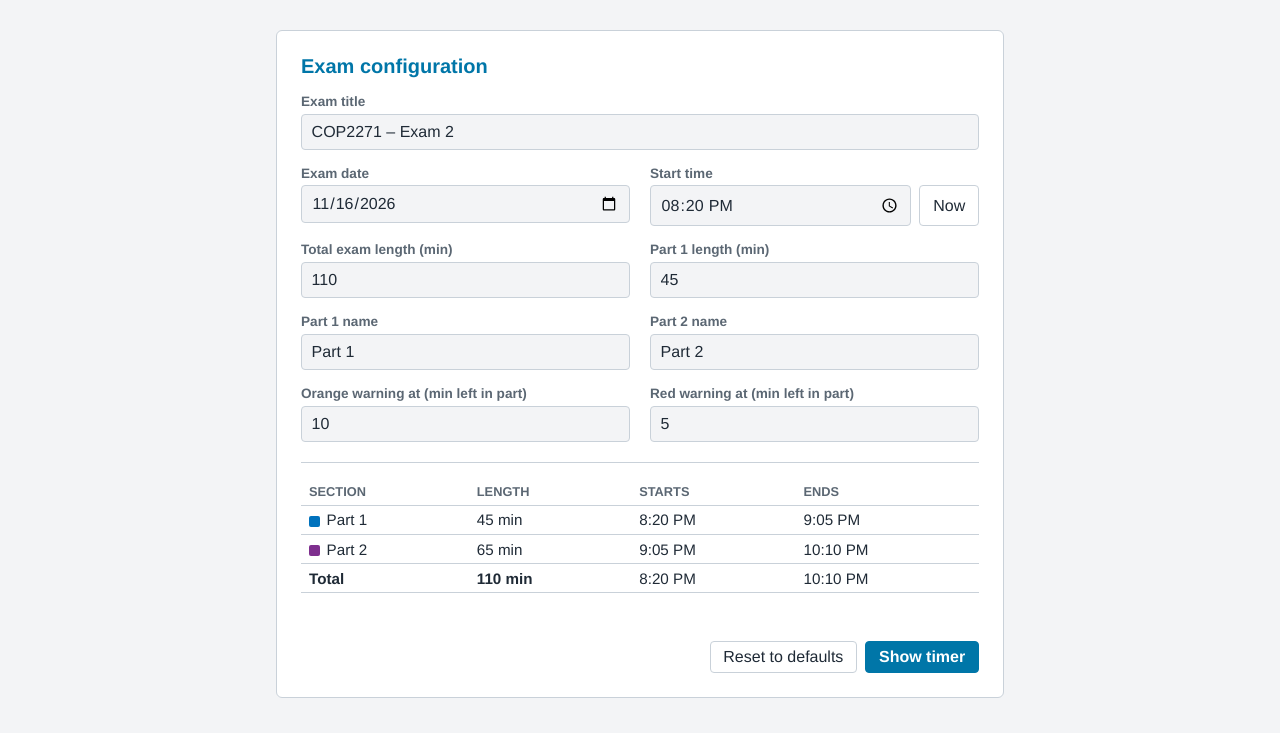
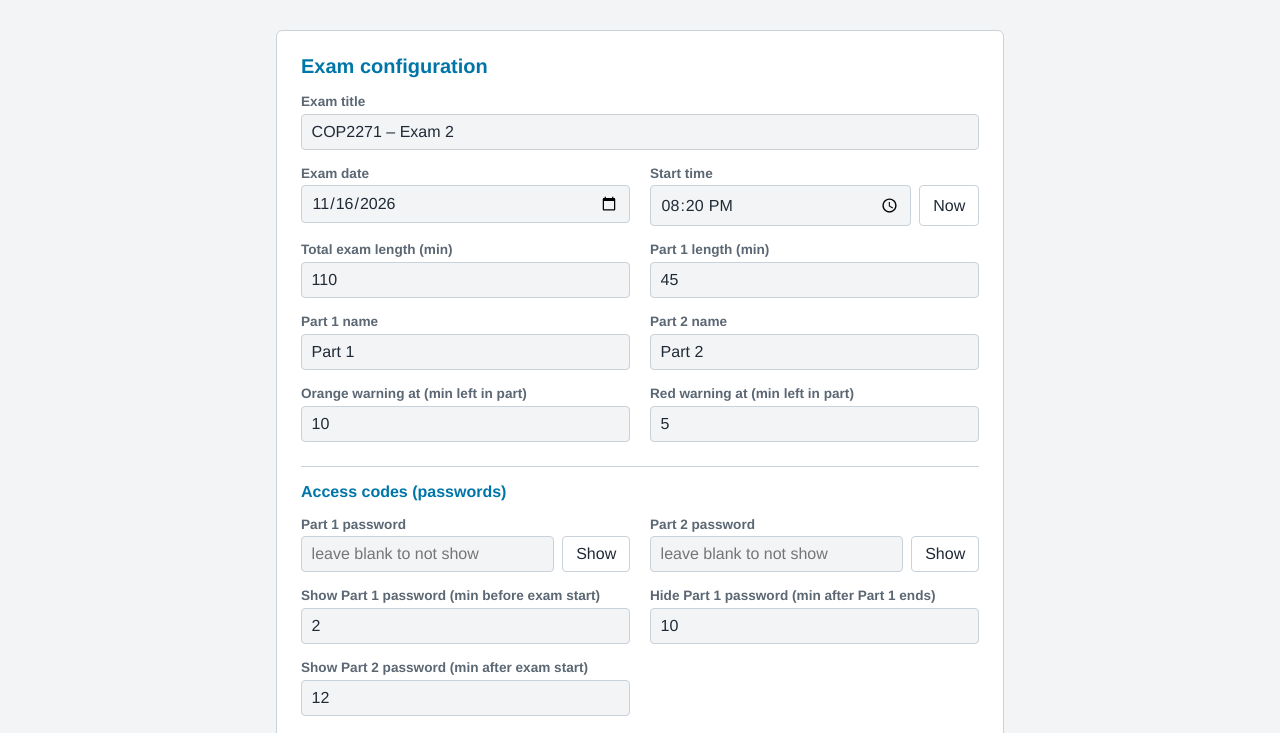
Before and after one commit to EdwinMartePhd/Exam-Timer-Visualization, a plain HTML site: page index.html in a window 1280 px wide. Shown: the part 55-788 px from the top of the page. Drawn offline with Linux system fonts and the light colour scheme.

Commit message:
Add Part 1 / Part 2 access codes with timed display
Co-Authored-By: Claude Opus 5.5 <noreply@anthropic.com>
Claude-Session: https://claude.ai/code/session_01GP3JtWefxcg3bXsckghXtq

```diff
--- a/index.html
+++ b/index.html
@@ -104,6 +104,18 @@
   .pill.now{background:var(--accent);border-color:var(--accent);color:#fff}
   .pill.done{color:var(--ok);border-color:var(--ok)}
 
+  /* ---------- access codes ---------- */
+  .section-title{grid-column:1/-1;margin:.5rem 0 0;padding-top:1rem;border-top:1px solid var(--border);
+                 font-size:1rem;color:var(--accent)}
+  .codes{display:flex;gap:1.25rem;margin-top:1.25rem}
+  .code{flex:1;background:var(--panel);border:1px solid var(--border);border-top:6px solid var(--c);
+        border-radius:6px;padding:.9rem 1.25rem}
+  .code span{display:block;font-size:.85rem;text-transform:uppercase;letter-spacing:.06em;color:var(--muted);font-weight:600}
+  .code b{display:block;font-family:Consolas,"Courier New",monospace;font-weight:700;
+          font-size:clamp(2rem,4.5vw,4rem);letter-spacing:.06em;color:var(--c);word-break:break-all;margin:.15rem 0}
+  .code small{color:var(--muted);font-size:.9rem}
+  .code.c1{--c:var(--p1)} .code.c2{--c:var(--p2)}
+
   [hidden]{display:none!important}
   @media (max-width:900px){ .grid{grid-template-columns:1fr} .form{grid-template-columns:1fr} }
   /* Hide the toolbar in fullscreen for a clean projector view (S still opens setup) */
@@ -168,6 +180,34 @@
         <label for="fCrit">Red warning at (min left in part)</label>
         <input id="fCrit" type="number" min="0" step="1">
       </div>
+
+      <h3 class="section-title">Access codes (passwords)</h3>
+      <div>
+        <label for="fPw1">Part 1 password</label>
+        <div class="row">
+          <input id="fPw1" type="password" autocomplete="off" placeholder="leave blank to not show">
+          <button class="btn pwToggle" type="button" data-for="fPw1">Show</button>
+        </div>
+      </div>
+      <div>
+        <label for="fPw2">Part 2 password</label>
+        <div class="row">
+          <input id="fPw2" type="password" autocomplete="off" placeholder="leave blank to not show">
+          <button class="btn pwToggle" type="button" data-for="fPw2">Show</button>
+        </div>
+      </div>
+      <div>
+        <label for="fPw1Before">Show Part 1 password (min before exam start)</label>
+        <input id="fPw1Before" type="number" min="0" step="1">
+      </div>
+      <div>
+        <label for="fPw1Hide">Hide Part 1 password (min after Part 1 ends)</label>
+        <input id="fPw1Hide" type="number" min="0" step="1">
+      </div>
+      <div>
+        <label for="fPw2After">Show Part 2 password (min after exam start)</label>
+        <input id="fPw2After" type="number" min="0" step="1">
+      </div>
     </div>
 
     <div class="preview">
@@ -223,6 +263,11 @@
     <thead><tr><th>Section</th><th>Length</th><th>Starts</th><th>Ends</th><th>Status</th></tr></thead>
     <tbody id="schedBody"></tbody>
   </table>
+
+  <div class="codes" id="codes" hidden>
+    <div class="code c1" id="code1" hidden><span id="code1lbl"></span><b id="code1val"></b><small id="code1note"></small></div>
+    <div class="code c2" id="code2" hidden><span id="code2lbl"></span><b id="code2val"></b><small id="code2note"></small></div>
+  </div>
 </main>
 
 <script>
@@ -245,6 +290,11 @@
     p2Name: "Part 2",
     warn: 10,
     crit: 5,
+    pw1: "",
+    pw2: "",
+    pw1Before: 2,   // Part 1 code appears 2 min before the start
+    pw2After: 12,   // Part 2 code appears 12 min into Part 1
+    pw1Hide: 10,    // Part 1 code disappears 10 min after Part 1 ends
     theme: "light"
   };
 
@@ -283,13 +333,30 @@
     if (!(c.total > 0)) return "Total length must be greater than 0.";
     if (!(c.p1 > 0) || c.p1 >= c.total) return "Part 1 must be shorter than the total exam length.";
     if (c.crit > c.warn) return "The red warning should be at or below the orange warning.";
+    if ([c.pw1Before, c.pw2After, c.pw1Hide].some(v => !(v >= 0))) return "Password timing values must be 0 or more.";
     return "";
   }
 
   // ---------- setup form ----------
   const fields = { title:"fTitle", date:"fDate", start:"fStart", total:"fTotal", p1:"fP1",
-                   p1Name:"fP1Name", p2Name:"fP2Name", warn:"fWarn", crit:"fCrit" };
-  const numeric = new Set(["total","p1","warn","crit"]);
+                   p1Name:"fP1Name", p2Name:"fP2Name", warn:"fWarn", crit:"fCrit",
+                   pw1:"fPw1", pw2:"fPw2", pw1Before:"fPw1Before", pw2After:"fPw2After", pw1Hide:"fPw1Hide" };
+  const numeric = new Set(["total","p1","warn","crit","pw1Before","pw2After","pw1Hide"]);
+
+  // When each access code is on screen (ms timestamps)
+  function codeWindows(c, s){
+    const m = 60000;
+    return {
+      show1: s.start.getTime() - c.pw1Before*m,
+      hide1: s.p1End.getTime() + c.pw1Hide*m,
+      show2: s.start.getTime() + c.pw2After*m,
+      hide2: s.end.getTime()                     // Part 2 code stays until the exam ends
+    };
+  }
+  document.querySelectorAll(".pwToggle").forEach(b => b.onclick = () => {
+    const inp = $(b.dataset.for), hidden = inp.type === "password";
+    inp.type = hidden ? "text" : "password"; b.textContent = hidden ? "Hide" : "Show";
+  });
 
   function fillForm(){ for (const k in fields) $(fields[k]).value = cfg[k]; $("theme").value = cfg.theme; updatePreview(); }
   function readForm(){
@@ -306,6 +373,9 @@
       <tr><td><span class="swatch" style="background:var(--p1)"></span>${esc(c.p1Name)}</td><td>${c.p1} min</td><td>${clock(s.start)}</td><td>${clock(s.p1End)}</td></tr>
       <tr><td><span class="swatch" style="background:var(--p2)"></span>${esc(c.p2Name)}</td><td>${s.p2} min</td><td>${clock(s.p1End)}</td><td>${clock(s.end)}</td></tr>
       <tr><td><b>Total</b></td><td><b>${c.total} min</b></td><td>${clock(s.start)}</td><td>${clock(s.end)}</td></tr>`;
+    const w = codeWindows(c, s), T = ms => clock(new Date(ms));
+    const pwRow = (name, pw, a, b) => `<tr><td>🔑 ${esc(name)} password</td><td>${pw ? "set" : "<i>not set</i>"}</td><td>shown ${T(a)}</td><td>hidden ${T(b)}</td></tr>`;
+    $("previewBody").innerHTML += pwRow(c.p1Name, c.pw1, w.show1, w.hide1) + pwRow(c.p2Name, c.pw2, w.show2, w.hide2);
   }
   const esc = t => String(t).replace(/[&<>"]/g, ch => ({"&":"&amp;","<":"&lt;",">":"&gt;",'"':"&quot;"}[ch]));
 
@@ -400,6 +470,22 @@
     $("schedBody").innerHTML = `
       <tr class="${current===1?'now':''}"><td><span class="swatch" style="background:var(--p1)"></span>${esc(cfg.p1Name)}</td><td>${cfg.p1} min</td><td>${clock(s.start)}</td><td>${clock(s.p1End)}</td><td>${status(1)}</td></tr>
       <tr class="${current===2?'now':''}"><td><span class="swatch" style="background:var(--p2)"></span>${esc(cfg.p2Name)}</td><td>${s.p2} min</td><td>${clock(s.p1End)}</td><td>${clock(s.end)}</td><td>${status(2)}</td></tr>`;
+
+    // access codes at the bottom
+    const w = codeWindows(cfg, s);
+    const on1 = !!cfg.pw1 && t >= w.show1 && t < w.hide1;
+    const on2 = !!cfg.pw2 && t >= w.show2 && t < w.hide2;
+    $("code1").hidden = !on1; $("code2").hidden = !on2; $("codes").hidden = !(on1 || on2);
+    if (on1){
+      $("code1lbl").textContent = `${cfg.p1Name} access code`;
+      $("code1val").textContent = cfg.pw1;
+      $("code1note").textContent = `removed at ${clock(new Date(w.hide1))}`;
+    }
+    if (on2){
+      $("code2lbl").textContent = `${cfg.p2Name} access code`;
+      $("code2val").textContent = cfg.pw2;
+      $("code2note").textContent = t < s.p1End ? `use after you finish ${cfg.p1Name}` : `shown until ${clock(s.end)}`;
+    }
   }
 
   // ---------- extras ----------
```
